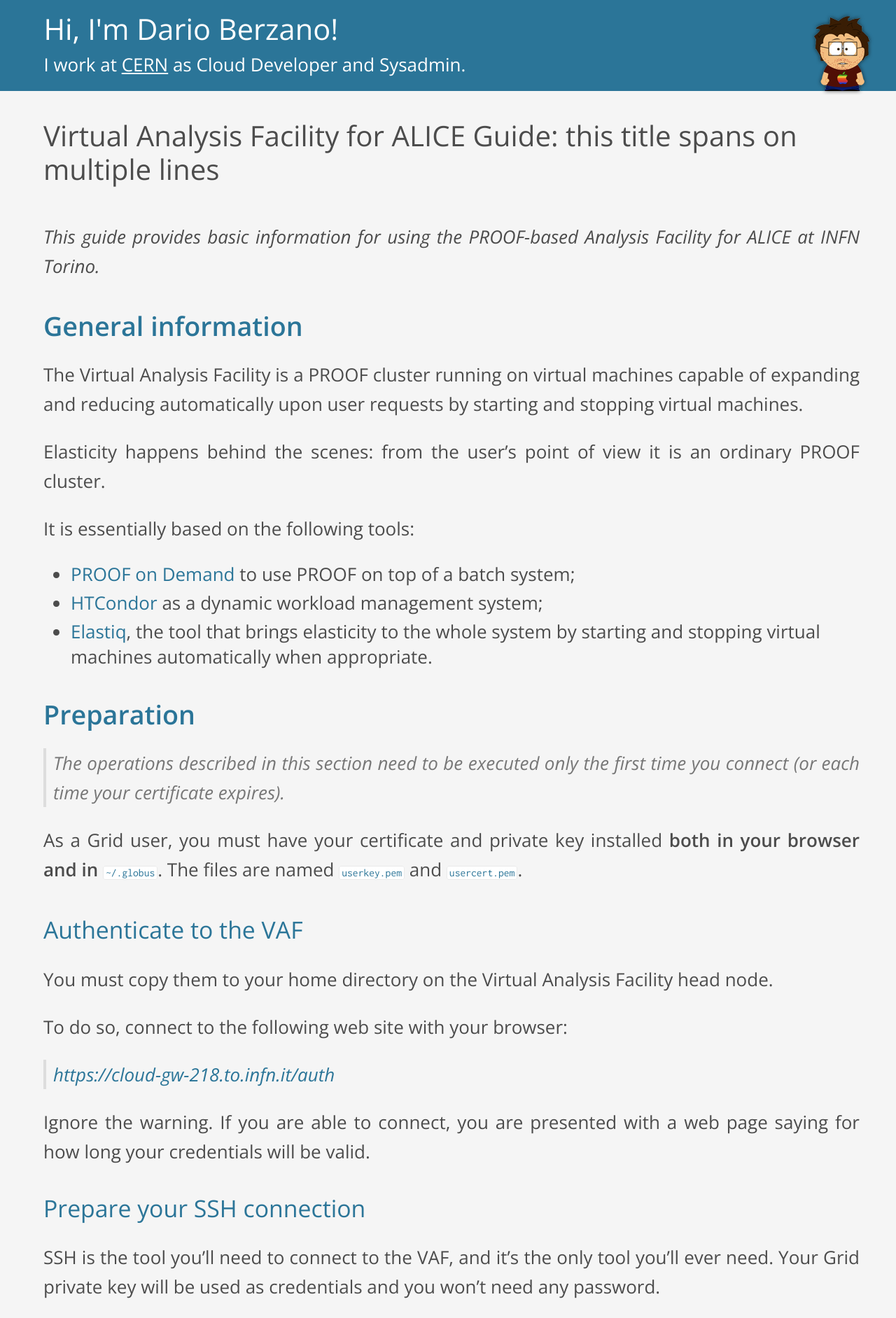
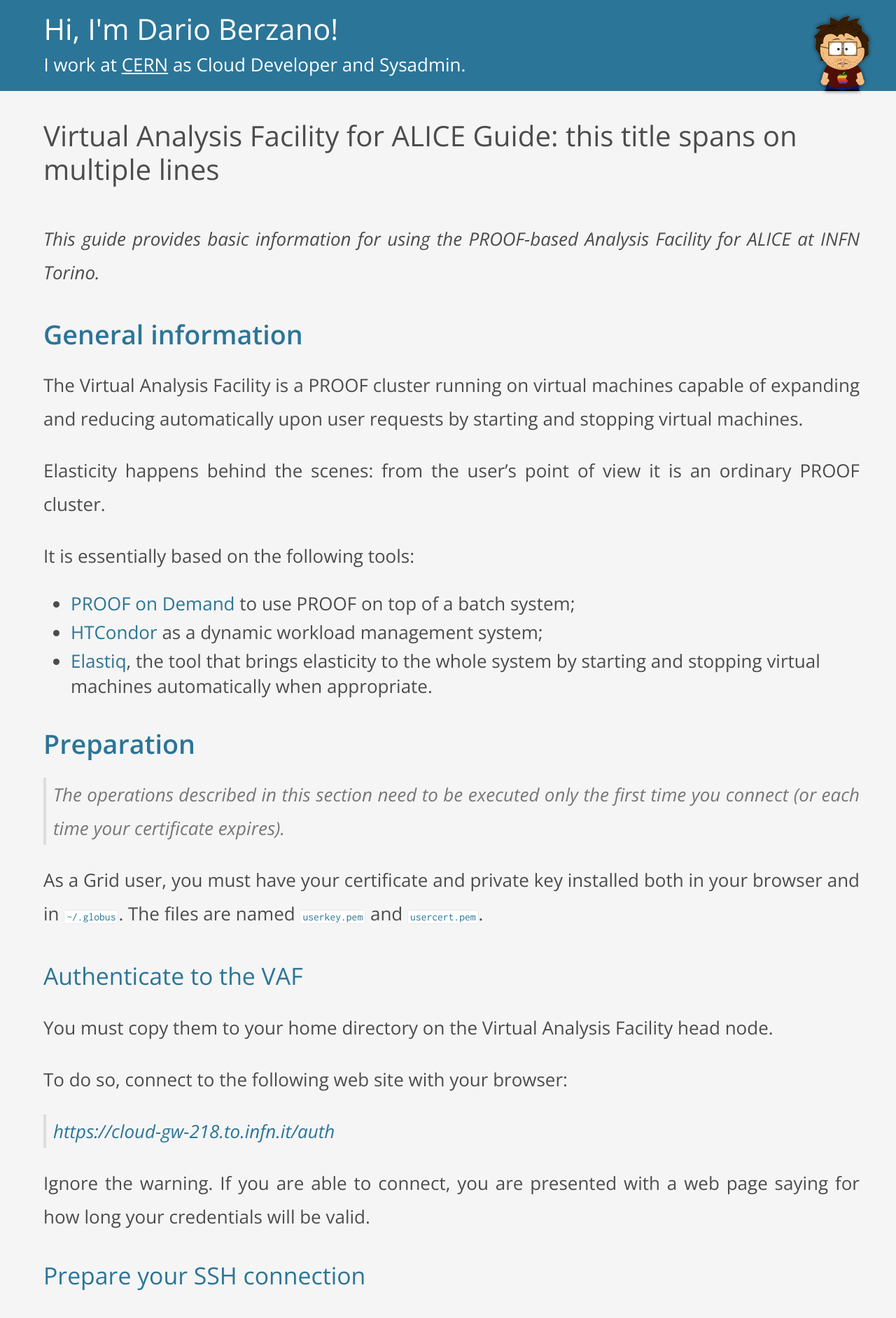
Before and after one commit to dberzano/dberzano.github.io, a Jekyll site: the page built from vafguide.md, in a window 1280 px wide. Shown: the top 1883 px of the page at 70% size. Built offline with Jekyll 4.4.1, drawn with Linux system fonts in a browser that asks for light colours; Markdown is read by kramdown in place of the engine named in the settings.

Commit message:
Fixed <strong> weight and line height on mobile

```diff
--- a/css/mobile.css
+++ b/css/mobile.css
@@ -44,7 +44,7 @@ p code, li code {
 }
 
 #content p {
-  line-height: 42px;
+  line-height: 48px;
 }
 
 /** {
--- a/css/screen.css
+++ b/css/screen.css
@@ -343,3 +343,9 @@ h1.pagetitle {
   content: counter(sec_h2) "." counter(sec_h3) "." counter(sec_h4) " ";
   counter-increment: sec_h4;
 }
+
+/* Styles */
+
+strong {
+  font-weight: 400; /* normal weight; because text is light */
+}
```
